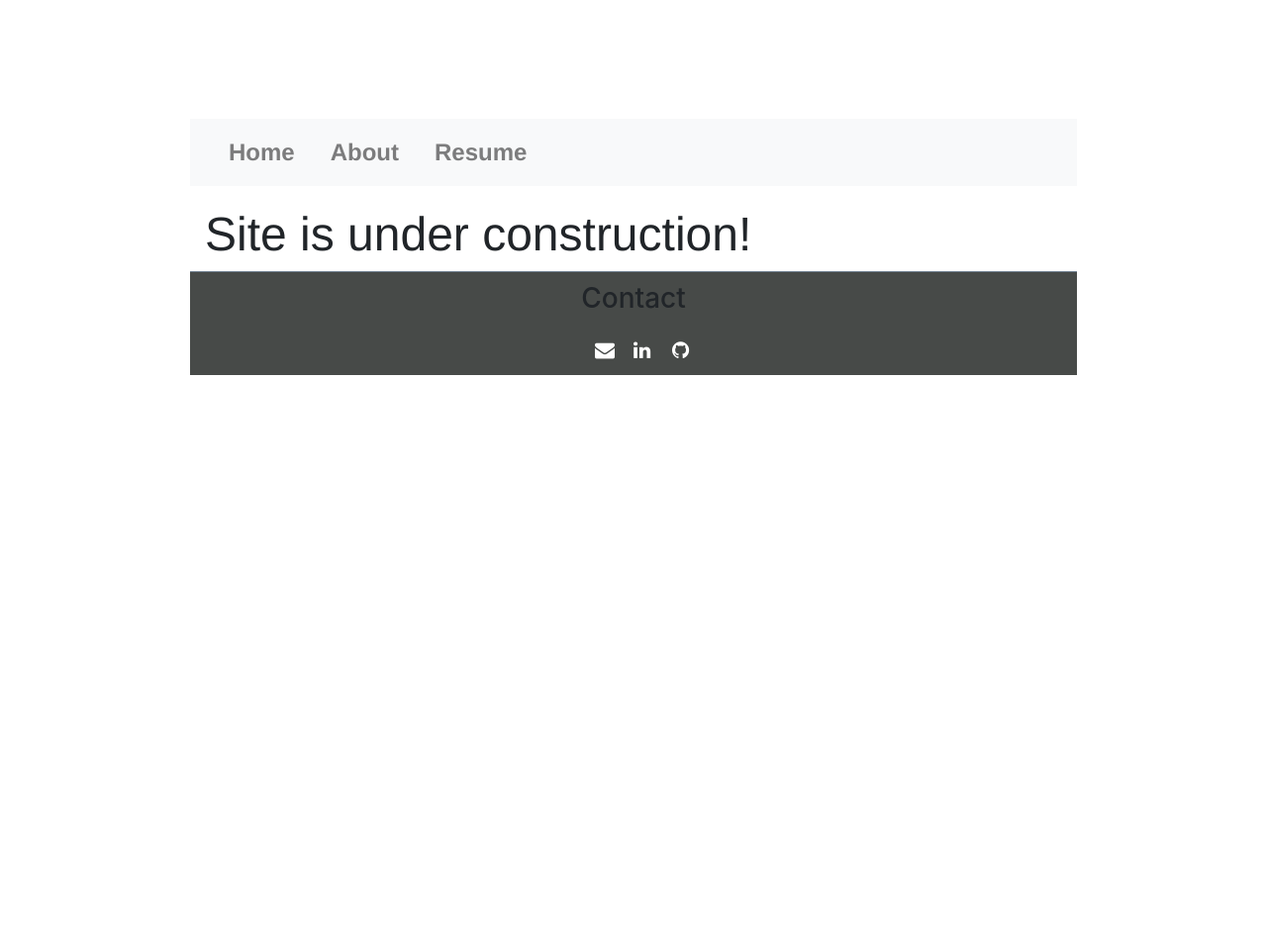
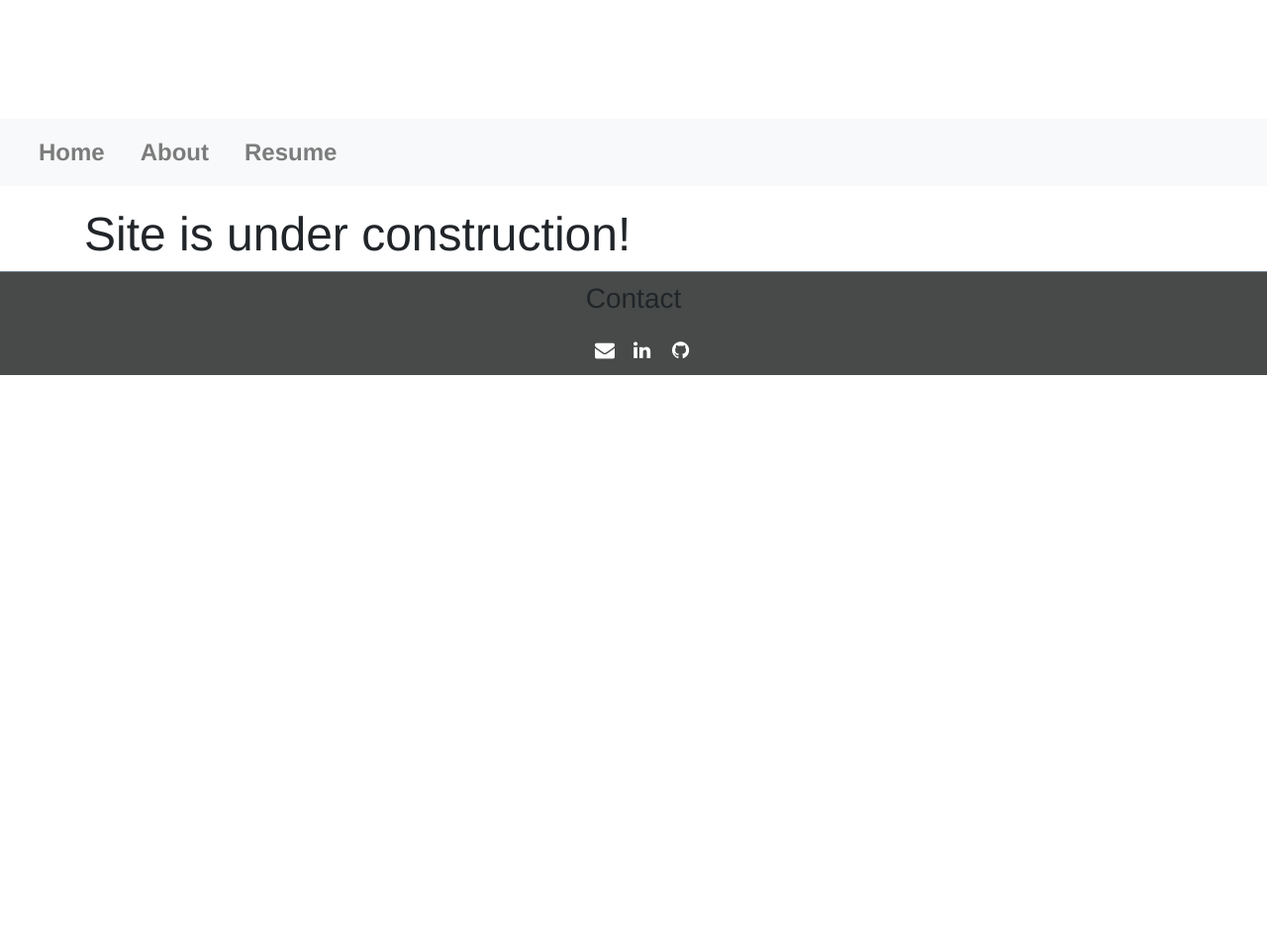
Before and after one commit to dana-rocha/dana-rocha.github.io, a Jekyll site: the page built from index.html, in a window 1280 px wide. Shown: the whole page at 99% size. Built offline with Jekyll 4.4.1, drawn with Linux system fonts in a browser that asks for light colours; before the commit the page ends 900 px from its top, so only the background shows below that.

Commit message:
change font family

```diff
--- a/css/main.css
+++ b/css/main.css
@@ -1,6 +1,12 @@
+html, body {
+    height: 100%;
+    width: 100%;
+    font-family: 'Helvetica', 'Arial', 'Sans-Serif';
+}
+
+
 body {
     margin: 60px auto;
-    width: 70%;
     padding-top: 60px;
 }
 
@@ -32,11 +38,18 @@
     text-decoration: underline;
     color: #909590;
 }
+
 h1 {
     font-size: 3em;
     font-family:'Helvetica', 'Arial', 'Sans-Serif';
     padding-top: 20px;
 }
+
+h3 {
+    font-family:'Helvetica', 'Arial', 'Sans-Serif';
+    font-color: white;
+}
+
 p {
     font-size: 1.5em;
     line-height: 1.4em;
```
